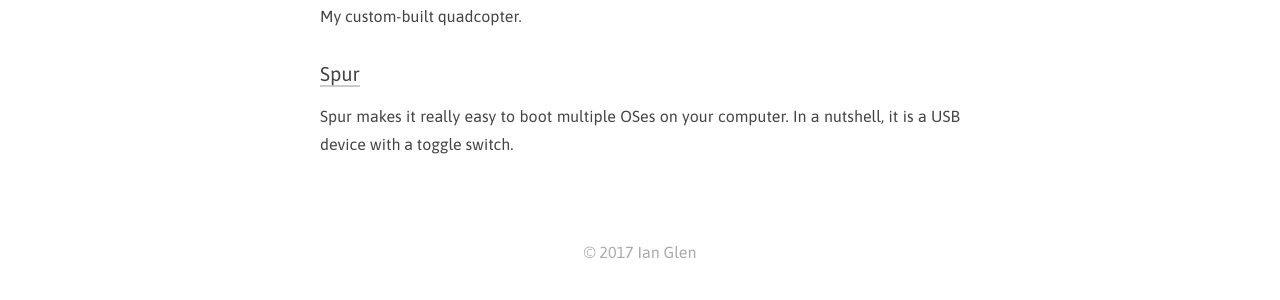
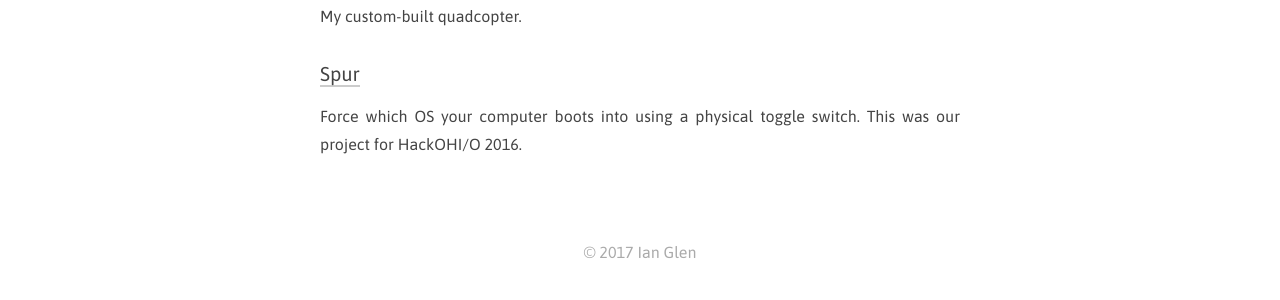
Before and after one commit to codeThatThinks/ianglen.me, a Jekyll site: the page built from projects.md, in a window 1280 px wide. Shown: the part 607-907 px from the top of the page. Built offline with Jekyll 4.4.1, drawn with Linux system fonts in a browser that asks for light colours.

Commit message:
Updated spur project

```diff
--- a/projects/spur.md
+++ b/projects/spur.md
@@ -2,23 +2,20 @@
 title: Spur
 category: project
 permalink: /projects/spur/
-image: projects/spur/page.jpg
-excerpt: Spur makes it really easy to boot multiple OSes on your computer. In a nutshell, it is a USB device with a toggle switch.
+image: spur-page.jpg
+excerpt: Force which OS your computer boots into using a physical toggle switch. This was our project for HackOHI/O 2016.
 ---
+
+Check out this project on [GitHub](https://github.com/codeThatThinks/spur).
+
+{% include image.html src='/content/spur-grub.gif' alt='GRUB loads off of the Arduino.' %}
+
+Spur makes it really easy to boot multiple OSes on your computer. In a nutshell, it is a USB device with a toggle switch. Depending on the position of the switch, it will force your computer to boot one OS or another. No longer do you need to spam the F12 key and wait for the boot menu to load to switch between operating systems. After configuring spur, simply plug it in, flick the switch, and boot.
 
 This was our project for HackOHI/O 2016. The team consisted of [Cameron Sinko](https://github.com/csinko), [Stephen Kocsis](https://github.com/TheRCguy), and myself.
 
-Spur makes it really easy to boot multiple OSes on your computer. In a nutshell, it is a USB device with a toggle switch. Depending on the position of the switch, it will force your computer to boot one OS or another. No longer do you need to spam the F12 key and wait for the boot menu to load to switch between operating systems. After configuring spur, simply plug it in, flick the switch, and boot.
+Using LUFA-AVR, we set up an Arduino Leonardo to show up as a USB flash drive. Arduino loads GRUB off of an SD card and sends it to the computer. Depending on the position of the toggle switch, the Arduino changes it's drive label into order to communicate the user's choice to GRUB. A specially crafted GRUB config file reads this label and loads a predefined UEFI executable, thus loading the operating system.
 
-[Take a look at the project on GitHub.](https://github.com/csinko/spur)
-
-## Project Updates
-
-None yet.
-
-## Photos
-
-{% include image.html src='/content/projects/spur/breadboard.jpg' alt='Breadboard' %}
-{% include image.html src='/content/projects/spur/grub.gif' alt='GRUB' %}
+{% include image.html src='/content/spur-breadboard.jpg' alt='The Arduino wired up to an SD card reader.' %}
 
 {% include ad.html %}
```
Also changed, not shown: content/projects/spur/breadboard.jpg (deleted), content/projects/spur/page.jpg (deleted), content/spur-breadboard.jpg (added), content/spur-page.jpg (added), 1 other file.
